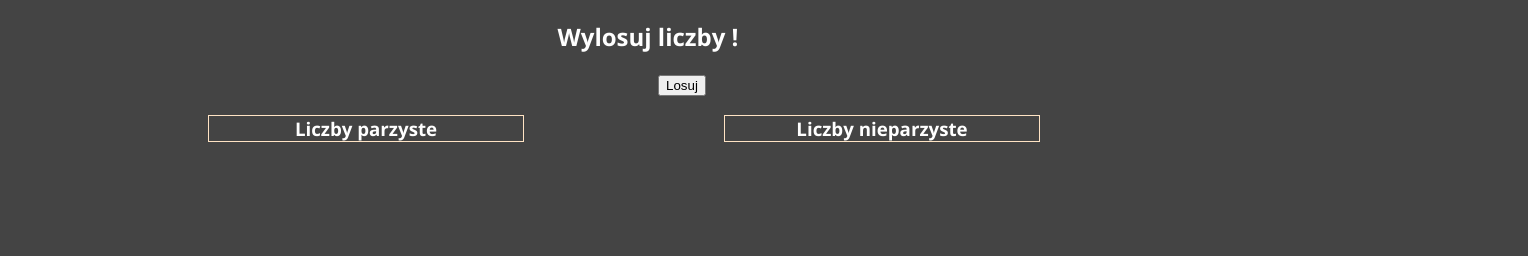
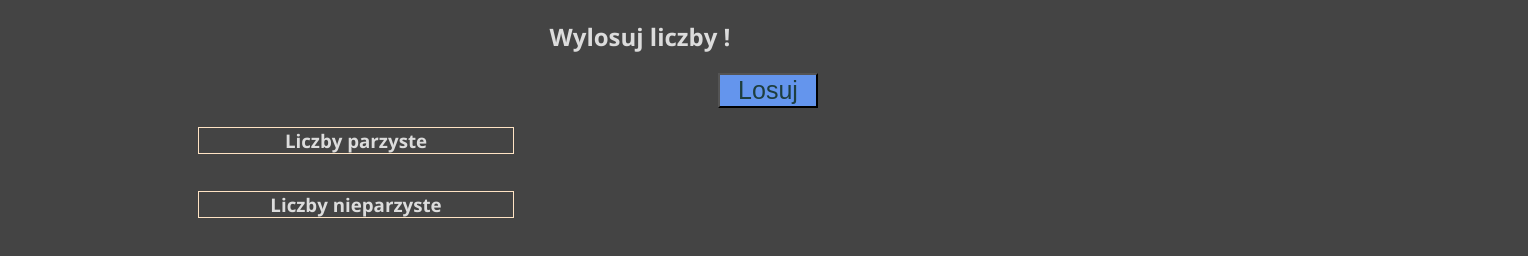
Before and after one commit to skora159/Recruitment-task-, a plain HTML site: page Task_1/index.html in a window 1280 px wide. Shown: the whole page, 1528 px wide, since content can reach past the window. Drawn offline with nearby package versions, Linux system fonts and the light colour scheme.

Commit message:
all done

```diff
--- a/index.html
+++ b/Task_1/index.html
@@ -12,12 +12,9 @@
 
 <body>
 
-    <div id="announcement">
 
-        <h2>Wylosuj liczby !</h2>
 
-    </div>
-
+    <h2>Wylosuj liczby !</h2>
 
     <button class="btn" onclick="draw()">Losuj</button>
 
--- a/style.css
+++ b/Task_1/style.css
@@ -1,12 +1,21 @@
 body {
     background: #444444;
-    color: white;
+    color: #DCDCDC;
     font-family: 'Open Sans', sans-serif;
 
 }
 
 .btn {
-    margin-left: 650px;
+    font-size: 25px;
+    width: 100px;
+    margin: 0px 710px;
+    background-color: #6495ED;
+    color: #1E3E3E;
+    cursor: pointer;
+}
+
+.btn:hover {
+    background-color: #4273DB;
 }
 
 #main {
@@ -14,11 +23,7 @@ body {
 
 }
 
-#announcement {
-    width: 100vw;
-    margin-left: auto;
-    margin-right: auto;
-}
+
 
 h2 {
     text-align: center;
@@ -30,20 +35,20 @@ h3 {
 
 #even {
     width: 25%;
-    /* height: 710px; */
     text-align: center;
     float: left;
-    margin: 0 200px;
+    margin: 0 190px;
 
 }
 
 #odd {
     width: 25%;
-    /* height: 710px; */
     text-align: center;
     float: left;
+    margin: 0 190px;
 }
 
 ul {
     list-style: none;
+    padding-left: 0;
 }
```
Also changed, not shown: Task_1/main.js (renamed from main.js).
